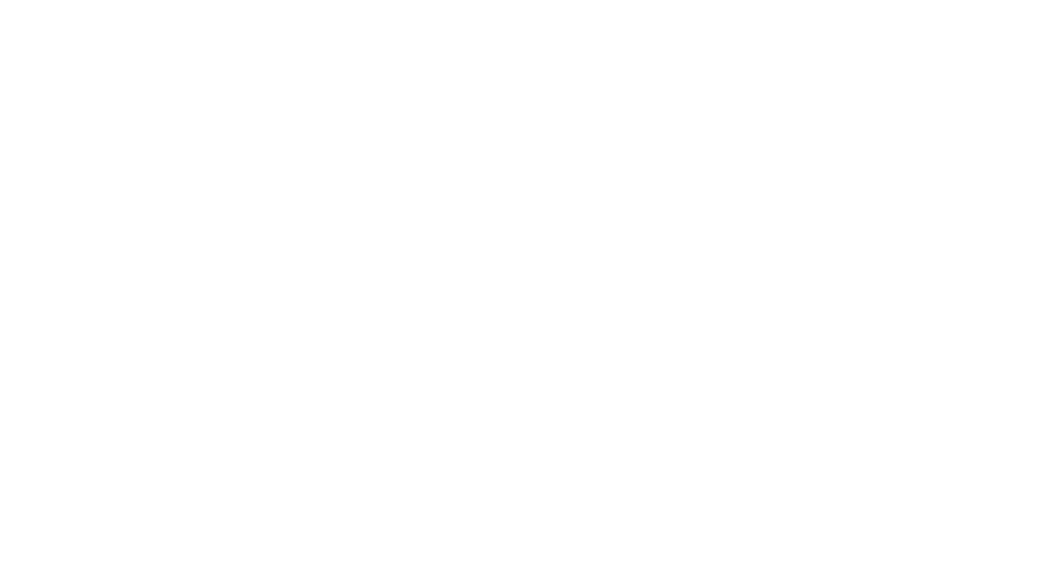
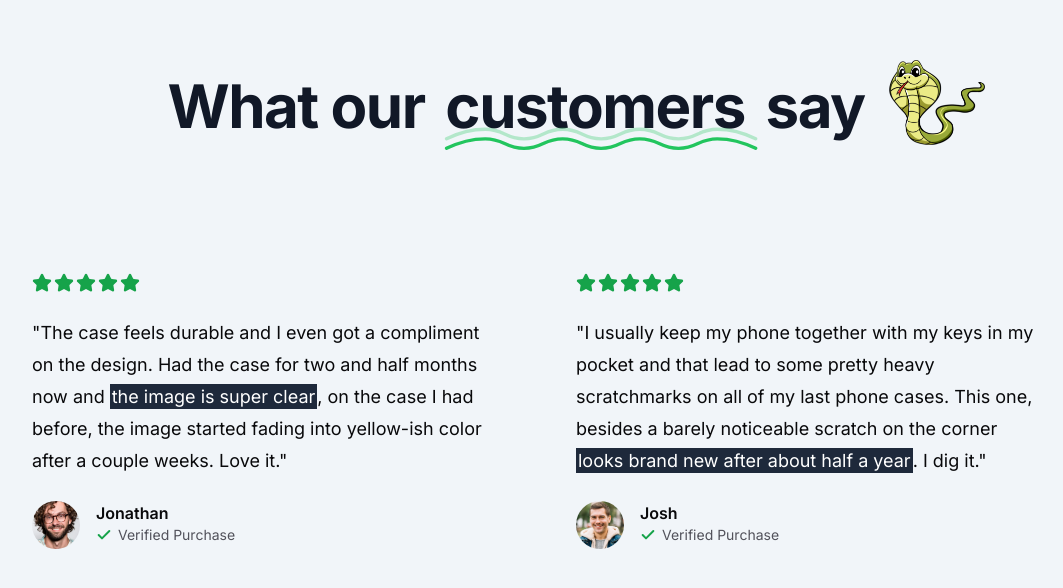
Before and after one commit to muzafferkilicaslan/case-project-with-nextjs, a Next.js app: page / in a window 1280 px wide. Shown: the part 1031-1619 px from the top of the page, without its empty margins (64-1127 px from the left). Before the commit the page ends 995 px from the top, so only its background shows below. Built offline with nearby package versions, Linux system fonts and the light colour scheme; no server answers.

Commit message:
feat: added customer reviews section into homepage

```diff
--- a/src/app/page.tsx
+++ b/src/app/page.tsx
@@ -1,7 +1,9 @@
 import Image from "next/image";
+import { Check, Star } from "lucide-react";
+
 import MaxWidthWrapper from "@/components/MaxWidthWrapper/MaxWidthWrapper";
-import { Check, Star } from "lucide-react";
 import Phone from "@/components/Phone/Phone";
+import { Icons } from "@/components/Icons/Icons";
 
 export default function Home() {
   return (
@@ -104,6 +106,97 @@
             </div>
           </MaxWidthWrapper>
         </section>
+
+        {/* value prposition section */}
+        <section className="bg-slate-100 py-24">
+          <MaxWidthWrapper className="flex flex-col items-center gap-16 sm:gap-32">
+            <div className="flex flex-col lg:flex-row items-center gap-4 sm:gap-6">
+              <h2 className="order-1 mt-2 tracking-tight text-center text-balance !leading-tight font-bold text-5xl md:text-6xl text-gray-900">
+                What our{" "}
+                <span className="relative px-2">
+                  customers{" "}
+                  <Icons.underline className="hidden sm:block pointer-events-none absolute inset-x-0 -bottom-6 text-green-500" />
+                </span>{" "}
+                say
+              </h2>
+              <img src="/snake-2.png" className="w-24 order-0 lg:order-2" />
+            </div>
+
+            <div className="mx-auto grid max-w-2xl grid-cols-1 px-4 lg:mx-0 lg:max-w-none lg:grid-cols-2 gap-y-16">
+              <div className="flex flex-auto flex-col gap-4 lg:pr-8 xl:pr-20">
+                <div className="flex gap-0.5 mb-2">
+                  <Star className="h-5 w-5 text-green-600 fill-green-600" />
+                  <Star className="h-5 w-5 text-green-600 fill-green-600" />
+                  <Star className="h-5 w-5 text-green-600 fill-green-600" />
+                  <Star className="h-5 w-5 text-green-600 fill-green-600" />
+                  <Star className="h-5 w-5 text-green-600 fill-green-600" />
+                </div>
+                <div className="text-lg leading-8">
+                  <p>
+                    "The case feels durable and I even got a compliment on the
+                    design. Had the case for two and half months now and{" "}
+                    <span className="p-0.5 bg-slate-800 text-white">
+                      the image is super clear
+                    </span>
+                    , on the case I had before, the image started fading into
+                    yellow-ish color after a couple weeks. Love it."
+                  </p>
+                </div>
+                <div className="flex gap-4 mt-2">
+                  <img
+                    className="rounded-full h-12 w-12 object-cover"
+                    src="/users/user-1.png"
+                    alt="user"
+                  />
+                  <div className="flex flex-col">
+                    <p className="font-semibold">Jonathan</p>
+                    <div className="flex gap-1.5 items-center text-zinc-600">
+                      <Check className="h-4 w-4 stroke-[3px] text-green-600" />
+                      <p className="text-sm">Verified Purchase</p>
+                    </div>
+                  </div>
+                </div>
+              </div>
+
+              {/* second user review */}
+              <div className="flex flex-auto flex-col gap-4 lg:pr-8 xl:pr-20">
+                <div className="flex gap-0.5 mb-2">
+                  <Star className="h-5 w-5 text-green-600 fill-green-600" />
+                  <Star className="h-5 w-5 text-green-600 fill-green-600" />
+                  <Star className="h-5 w-5 text-green-600 fill-green-600" />
+                  <Star className="h-5 w-5 text-green-600 fill-green-600" />
+                  <Star className="h-5 w-5 text-green-600 fill-green-600" />
+                </div>
+                <div className="text-lg leading-8">
+                  <p>
+                    "I usually keep my phone together with my keys in my pocket
+                    and that lead to some pretty heavy scratchmarks on all of my
+                    last phone cases. This one, besides a barely noticeable
+                    scratch on the corner{" "}
+                    <span className="p-0.5 bg-slate-800 text-white">
+                      looks brand new after about half a year
+                    </span>
+                    . I dig it."
+                  </p>
+                </div>
+                <div className="flex gap-4 mt-2">
+                  <img
+                    className="rounded-full h-12 w-12 object-cover"
+                    src="/users/user-4.jpg"
+                    alt="user"
+                  />
+                  <div className="flex flex-col">
+                    <p className="font-semibold">Josh</p>
+                    <div className="flex gap-1.5 items-center text-zinc-600">
+                      <Check className="h-4 w-4 stroke-[3px] text-green-600" />
+                      <p className="text-sm">Verified Purchase</p>
+                    </div>
+                  </div>
+                </div>
+              </div>
+            </div>
+          </MaxWidthWrapper>
+        </section>
       </div>
     </>
   );
--- /dev/null
+++ b/src/components/Icons/Icons.tsx
@@ -0,0 +1,22 @@
+import { LucideProps } from "lucide-react";
+
+export const Icons = {
+  underline: (props: LucideProps) => (
+    <svg {...props} viewBox="0 0 687 155">
+      <g
+        stroke="currentColor"
+        strokeWidth="7"
+        fill="none"
+        fillRule="evenodd"
+        strokeLinecap="round"
+        strokeLinejoin="round"
+      >
+        <path
+          d="M20 98c27-13.3333333 54-20 81-20 40.5 0 40.5 20 81 20s40.626917-20 81-20 40.123083 20 80.5 20 40.5-20 81-20 40.5 20 81 20 40.626917-20 81-20c26.915389 0 53.748722 6.6666667 80.5 20"
+          opacity=".3"
+        ></path>
+        <path d="M20 118c27-13.3333333 54-20 81-20 40.5 0 40.5 20 81 20s40.626917-20 81-20 40.123083 20 80.5 20 40.5-20 81-20 40.5 20 81 20 40.626917-20 81-20c26.915389 0 53.748722 6.6666667 80.5 20"></path>
+      </g>
+    </svg>
+  ),
+};
```
